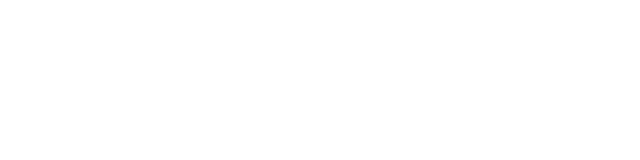
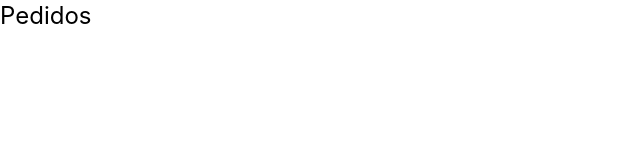
Before and after one commit to lucasvass1/Dashboard-de-Vendas, a React (Vite) app in the folder Dashboard-de-vendas/: page /pedidos in a window 1280 px wide. Before the commit this address had no page. Shown: the top 160 px of the page, without its empty margins (0-640 px from the left). Built offline with nearby package versions, Linux system fonts and the light colour scheme.

Commit message:
git commit -m "feat: active menu state"

```diff
--- a/Dashboard-de-vendas/src/App.tsx
+++ b/Dashboard-de-vendas/src/App.tsx
@@ -1,9 +1,15 @@
 import { Dashboard } from "./pages/Dashboard";
 import { Routes, Route } from "react-router-dom";
+import { Orders } from "./pages/Orders";
+import Customers from "./pages/Customers";
+import Reports from "./pages/Reports";
 function App() {
     return (
         <Routes>
             <Route path="/" element={<Dashboard />} />
+            <Route path="/pedidos" element={<Orders />} />
+            <Route path="/clientes" element={<Customers />} />
+            <Route path="/relatorios" element={<Reports />} />
         </Routes>
     );
 }
--- /dev/null
+++ b/Dashboard-de-vendas/src/pages/Customers.tsx
@@ -0,0 +1,5 @@
+function Customers() {
+  return <h1>Customers</h1>;
+}
+
+export default Customers;
--- /dev/null
+++ b/Dashboard-de-vendas/src/pages/Orders.tsx
@@ -0,0 +1,3 @@
+export function Orders() {
+  return <h1 className="text-2xl">Pedidos</h1>;
+}
--- /dev/null
+++ b/Dashboard-de-vendas/src/pages/Reports.tsx
@@ -0,0 +1,4 @@
+export function Reports() {
+    return <h1 className="text-2xl">Relatórios</h1>;
+}
+export default Reports;
```
